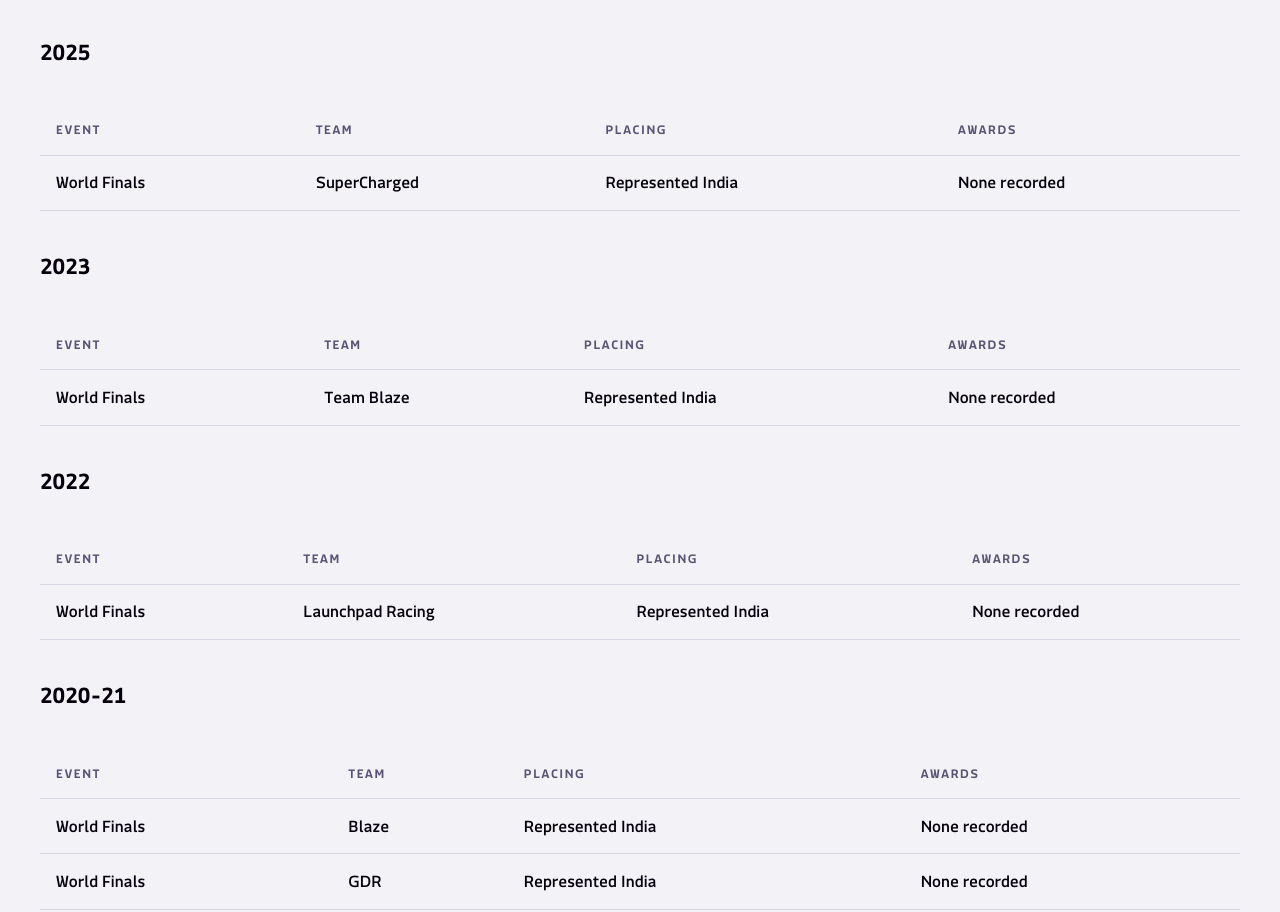
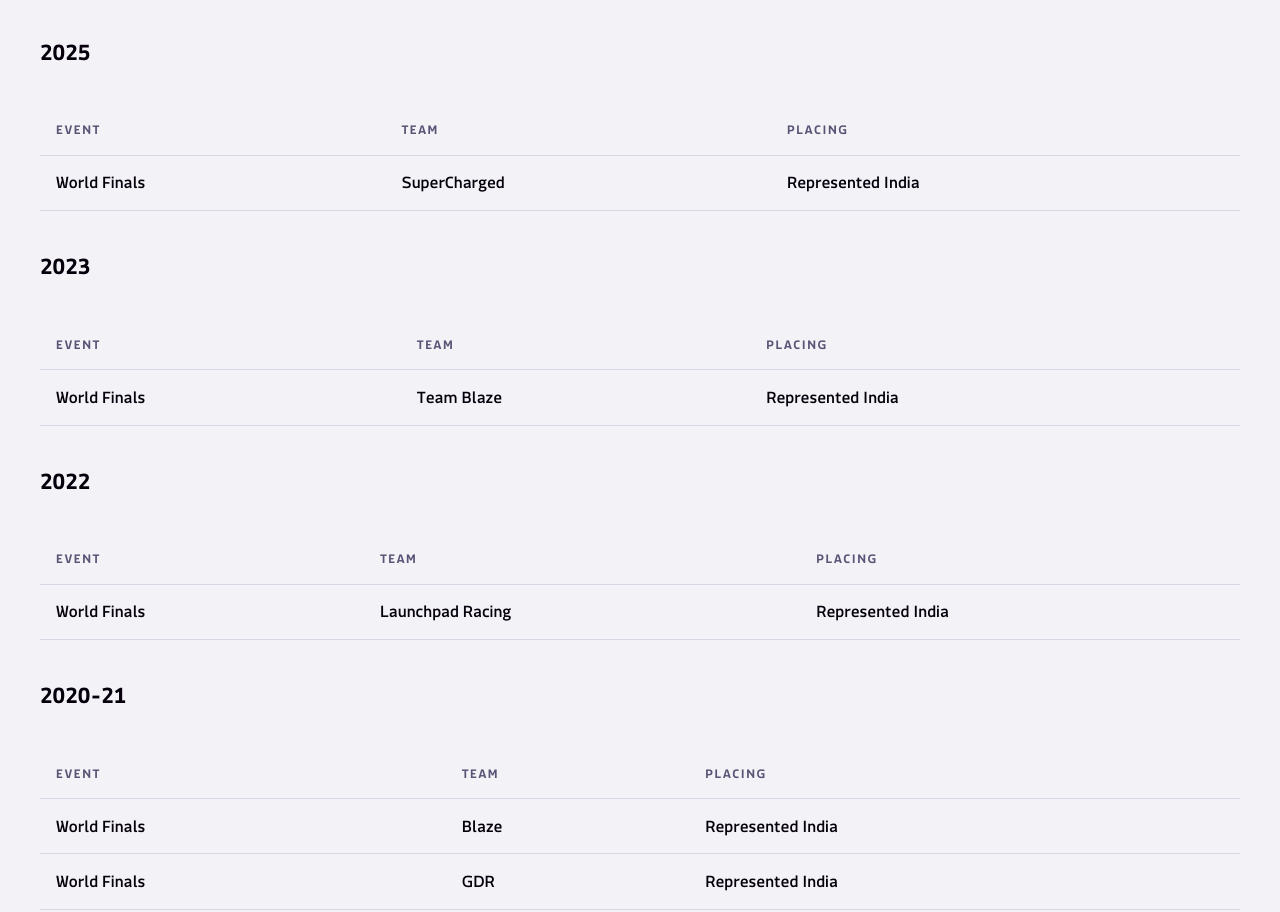
Before and after one commit to sudo-reyanshiscool/STEM-Racing-Website, an Astro site: page /teams in a window 1280 px wide. Shown: the part 4158-5070 px from the top of the page. Built offline with nearby package versions, Linux system fonts and the light colour scheme; Astro itself is replaced by a stand-in of ours.

Commit message:
fix: remove Awards column from results table on Teams page

```diff
--- a/src/pages/teams.astro
+++ b/src/pages/teams.astro
@@ -55,7 +55,6 @@ const results = groupResultsBySeason(resultEntries);
                     <th scope="col">Event</th>
                     <th scope="col">Team</th>
                     <th scope="col">Placing</th>
-                    <th scope="col">Awards</th>
                   </tr>
                 </thead>
                 <tbody>
@@ -64,7 +63,6 @@ const results = groupResultsBySeason(resultEntries);
                       <td>{row.event}</td>
                       <td>{row.team}</td>
                       <td>{row.placing}</td>
-                      <td>{row.awards.length > 0 ? row.awards.join(', ') : 'None recorded'}</td>
                     </tr>
                   ))}
                 </tbody>
```
Also changed, not shown: tests/site/teams.test.ts (+2 -1 lines).
